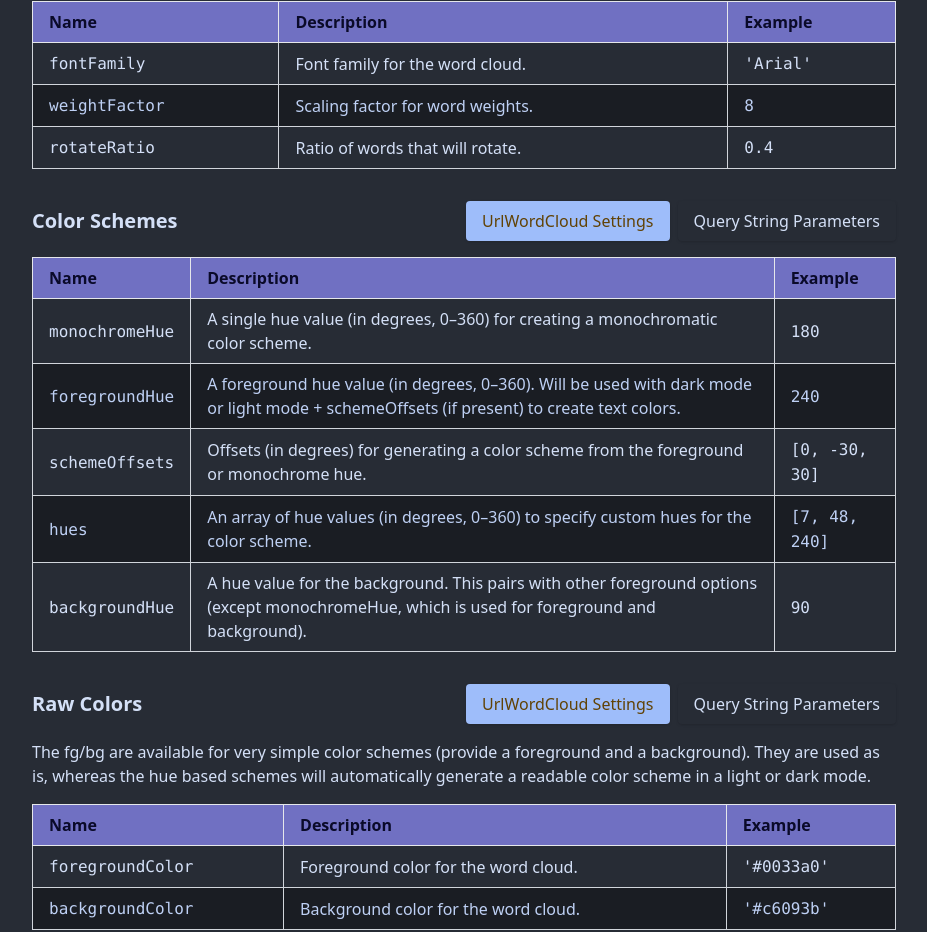
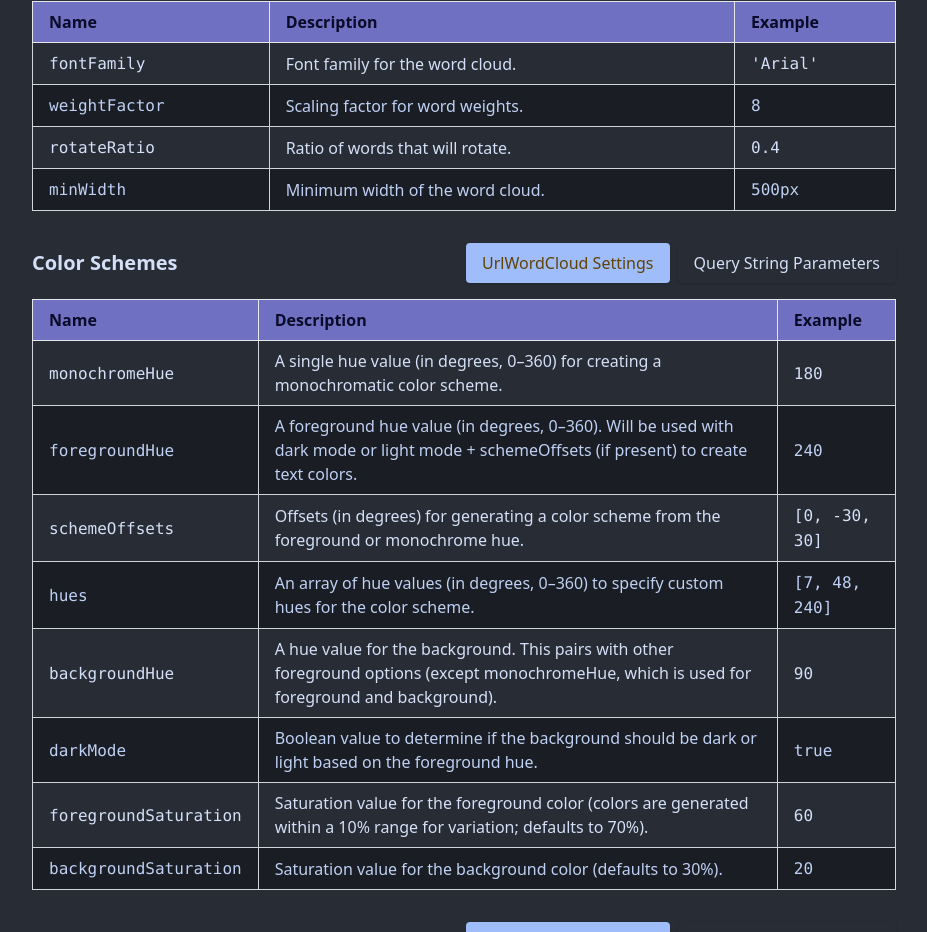
Before and after one commit to thinkle-iacs/url-word-cloud, a React (Create React App) app: page /api in a window 1280 px wide. Shown: the part 2612-3544 px from the top of the page, without its empty margins (176-1103 px from the left). Built offline with nearby package versions, Linux system fonts and the light colour scheme; no server answers.

Commit message:
++saturation mode

```diff
--- a/src/routes/Api.jsx
+++ b/src/routes/Api.jsx
@@ -102,6 +102,13 @@ const Api = () => {
       description: 'Ratio of words that will rotate.',
       settingsExample: '0.4',
       queryExample: '0.4',
+    },
+    {
+      settingsName : 'minWidth',
+      queryName: 'mw',
+      description: 'Minimum width of the word cloud.',
+      settingsExample: '500px',
+      queryExample: '500px',
     }
     // add rotation and
   ]
@@ -141,6 +148,26 @@ const Api = () => {
       settingsExample: '90',
       queryExample: '90',
     },
+    {
+      settingsName: 'darkMode',
+      queryName: 'dm',
+      description: 'Boolean value to determine if the background should be dark or light based on the foreground hue.',
+      settingsExample: 'true',
+      queryExample: 'true',},
+    {
+      settingsName: 'foregroundSaturation',
+      queryName: 'fs',
+      description: 'Saturation value for the foreground color (colors are generated within a 10% range for variation; defaults to 70%).',
+      settingsExample: '60',
+      queryExample: '60',
+    },
+    {
+      settingsName: 'backgroundSaturation',
+      queryName: 'bs',
+      description: 'Saturation value for the background color (defaults to 30%).',
+      settingsExample: '20',
+      queryExample: '20',
+    }
   ];
   const colorOptions = [
     {
```
